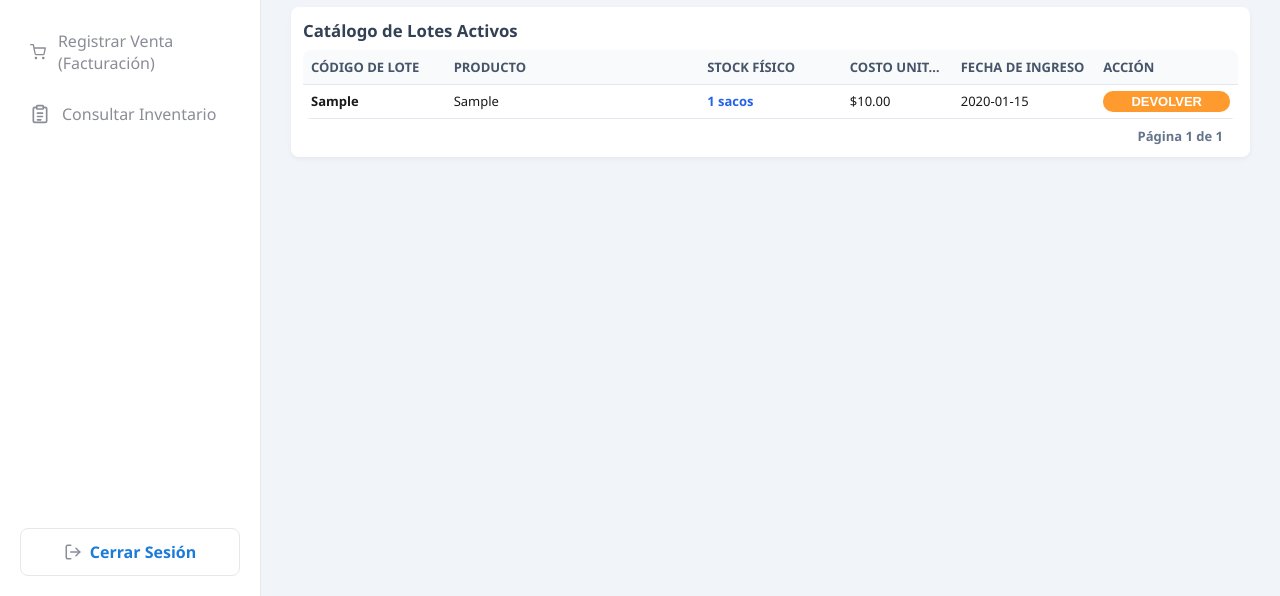
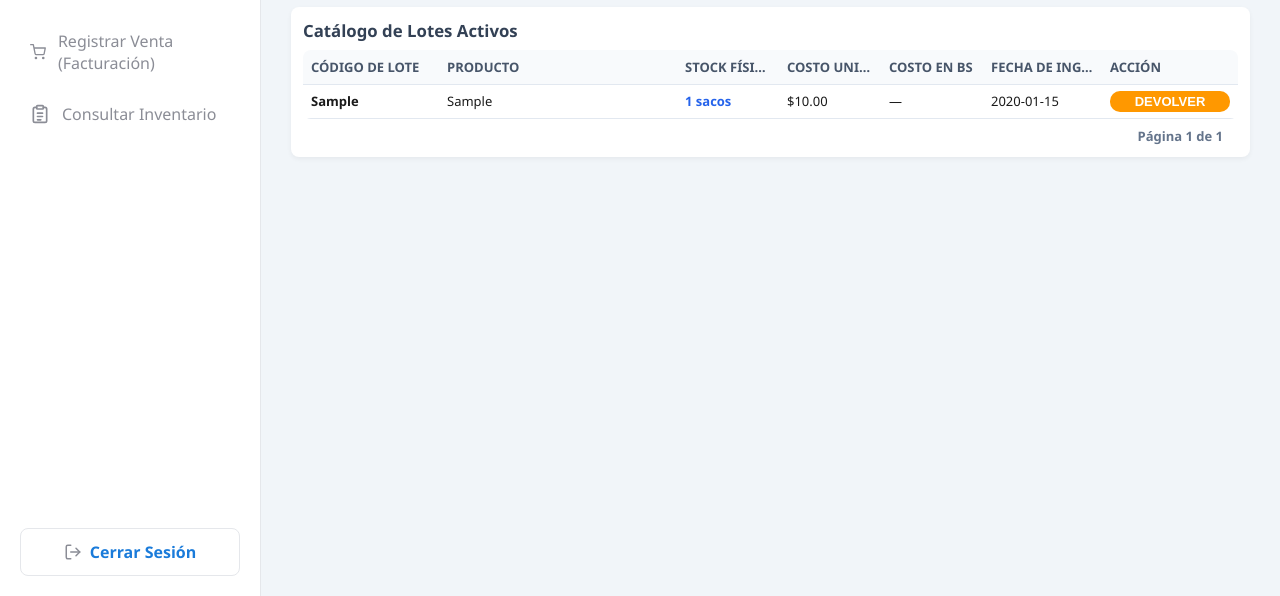
Before and after one commit to Gabomarprog/Sistema-nutrican, a Flask app: page /inventario in a window 1280 px wide. Shown: the part 204-800 px from the top of the page. Run offline with Flask 3, Linux system fonts and the light colour scheme; the visitor is signed in with stand-in values (Sample User, id 1); tables that the repository leaves empty hold one stand-in row (values such as "Sample post"); a database or web service that is not in the repository returns one stand-in record (values such as "Sample title"); data that the repository does not hold is empty.

Commit message:
Add files via upload

```diff
--- a/templates/inventario.html
+++ b/templates/inventario.html
@@ -43,26 +43,22 @@
         margin: 0 !important;
     }
 
-
-
     /* Estilo del botón */
     .btn-devolver {
-        background-color: #FF9A2E; /* Naranja vibrante */
+        background-color: #ff9800;
         color: white;
         border: none;
-        padding: 3px 12px; /* Más pequeño para no estirar la fila */
+        padding: 3px 12px;
         border-radius: 10px;
         cursor: pointer;
         font-size: 13px;
         font-weight: bold;
     }
-    .btn-devolver:hover { background-color: #FC8403; }
+    .btn-devolver:hover { background-color: #e68900; }
 
-    /* Estilo de la tabla para quitar el exceso de grosor */
     table { width: 100%; border-collapse: collapse; }
-    td, th { padding: 8px 10px; } /* Espaciado reducido para que no sea tan alta */
+    td, th { padding: 8px 10px; }
 
-    /* El Modal (Capa fija) */
     .modal-fondo {
         display: none; position: fixed; z-index: 1000;
         left: 0; top: 0; width: 100%; height: 100%;
@@ -72,8 +68,6 @@
         background-color: white; margin: 10% auto; padding: 20px;
         width: 350px; border-radius: 8px; box-shadow: 0 4px 8px rgba(0,0,0,0.2);
     }
-
-    /* Botón Cancelar */
     .btn-cancelar {
         background-color: #f8f9fa;
         color: #333;
@@ -84,10 +78,8 @@
         font-weight: bold;
     }
     .btn-cancelar:hover { background-color: #e2e6ea; }
-
-    /* Botón Confirmar */
     .btn-confirmar {
-        background-color: #FF9A2E;
+        background-color: #dc3545;
         color: white;
         border: none;
         padding: 8px 15px;
@@ -95,10 +87,7 @@
         cursor: pointer;
         font-weight: bold;
     }
-    .btn-confirmar:hover { background-color: #FC5E03; }
-
-
-
+    .btn-confirmar:hover { background-color: #c82333; }
 </style>
 
 <div style="display: flex; gap: 15px; margin-bottom: 10px;">
@@ -117,12 +106,13 @@
     <table class="tabla-perfecta">
         <thead>
             <tr>
-                <th style="width: 18%;">Código de Lote</th>
-                <th style="width: 32%;">Producto</th>
-                <th style="width: 18%;">Stock Físico</th>
-                <th style="width: 14%;">Costo Unitario</th>
-                <th style="width: 18%;">Fecha de Ingreso</th>
-                <th style="width: 18%;">Acción</th>
+                <th style="width: 16%;">Código de Lote</th>
+                <th style="width: 28%;">Producto</th>
+                <th style="width: 12%;">Stock Físico</th>
+                <th style="width: 12%;">Costo Unitario</th>
+                <th style="width: 12%;">Costo en Bs</th>   <!-- NUEVA COLUMNA -->
+                <th style="width: 14%;">Fecha de Ingreso</th>
+                <th style="width: 16%;">Acción</th>
             </tr>
         </thead>
         <tbody>
@@ -132,16 +122,23 @@
                 <td title="{{ lote[1] }}">{{ lote[1] }}</td>
                 <td style="color: #2563eb; font-weight: bold;">{{ lote[2] }} sacos</td>
                 <td>${{ "%.2f"|format(lote[3]) }}</td>
+                <td>
+                    {% if tasa_actual and tasa_actual > 0 %}
+                        {{ (lote[3] * tasa_actual) | format_ve }} Bs
+                    {% else %}
+                        —
+                    {% endif %}
+                </td>
                 <td>{{ lote[4] }}</td>
                 <td>
-    <button class="btn-devolver" onclick="prepararDevolucion('{{ lote[0] }}', {{ lote[2] }})">
-        Devolver
-    </button>
-</td>
+                    <button class="btn-devolver" onclick="prepararDevolucion('{{ lote[0] }}', {{ lote[2] }})">
+                        Devolver
+                    </button>
+                </td>
             </tr>
             {% else %}
             <tr>
-                <td colspan="5" style="text-align: center; color: #64748b;">Inventario vacío. No hay lotes registrados.</td>
+                <td colspan="7" style="text-align: center; color: #64748b;">Inventario vacío. No hay lotes registrados.</td>
             </tr>
             {% endfor %}
         </tbody>
@@ -184,12 +181,10 @@
         document.getElementById('input_id_lote').value = id;
         document.getElementById('input_max_qty').value = maxQty;
         document.getElementById('input_max_qty').max = maxQty;
-        // Mostramos el modal cambiando el display a block
         document.getElementById('modalDevolucion').style.display = 'block';
     }
 
     function cerrarModal() {
-        // Ocultamos el modal
         document.getElementById('modalDevolucion').style.display = 'none';
     }
 </script>
```
Also changed, not shown: templates/dashboard.html (+21 -16 lines), templates/factura.html (+12 -2 lines).
